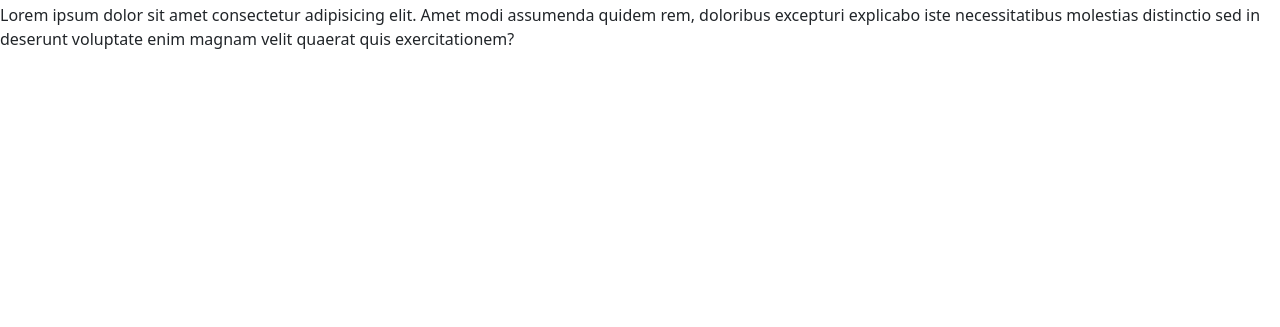
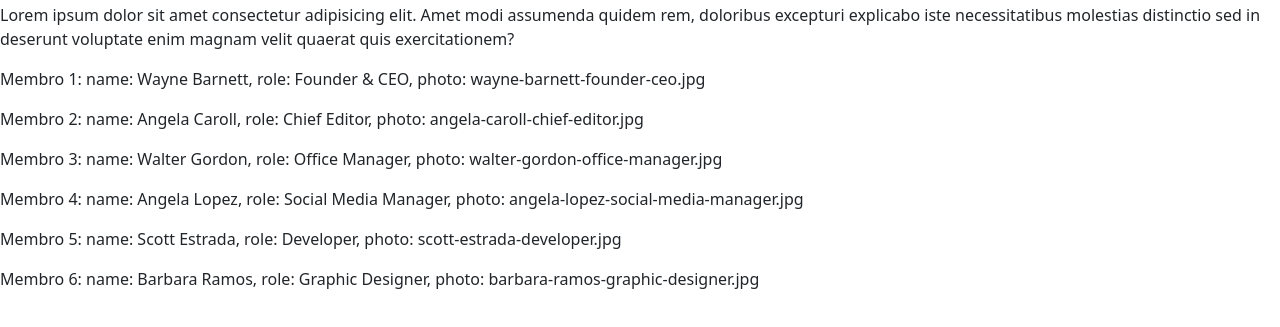
Before and after one commit to MassimoPeruga/js-our-team, a plain HTML site: page index.html in a window 1280 px wide. Shown: the part 53-380 px from the top of the page. Drawn offline with nearby package versions, Linux system fonts and the light colour scheme.

Commit message:
feat: Milestone 2

```diff
--- a/JS/main.js
+++ b/JS/main.js
@@ -10,7 +10,10 @@ const teamMembers = [
     { name: 'Barbara Ramos', role: 'Graphic Designer', photo: 'barbara-ramos-graphic-designer.jpg' }
 ];
 
-// MILESTONE 1: Stampo in console le informazioni di ogni membro
+// MILESTONE 1: Stampare su console le informazioni di ogni membro
+// MILESTONE 2: Stampare le stesse informazioni su DOM sottoforma di stringhe
+const teamContainer = document.getElementById('ms_team_container')
+const fragment = document.createDocumentFragment();
 for (let i = 0; i < teamMembers.length; i++) {
     let memberString = `Membro ${i + 1}: `;
     let first = true;
@@ -25,4 +28,9 @@ for (let i = 0; i < teamMembers.length; i++) {
     }
 
     console.log(memberString);
+    const memberInfoElement = document.createElement('p');
+    memberInfoElement.textContent = memberString;
+    fragment.appendChild(memberInfoElement);
 }
+
+teamContainer.appendChild(fragment);
--- a/index.html
+++ b/index.html
@@ -16,6 +16,7 @@
     <p>Lorem ipsum dolor sit amet consectetur adipisicing elit. Amet modi assumenda quidem rem, doloribus
         excepturi explicabo iste necessitatibus molestias distinctio sed in deserunt voluptate enim magnam velit
         quaerat quis exercitationem?</p>
+    <div id="ms_team_container"></div>
     <script type="text/javascript" src="JS/main.js"></script>
 </body>
 
```
